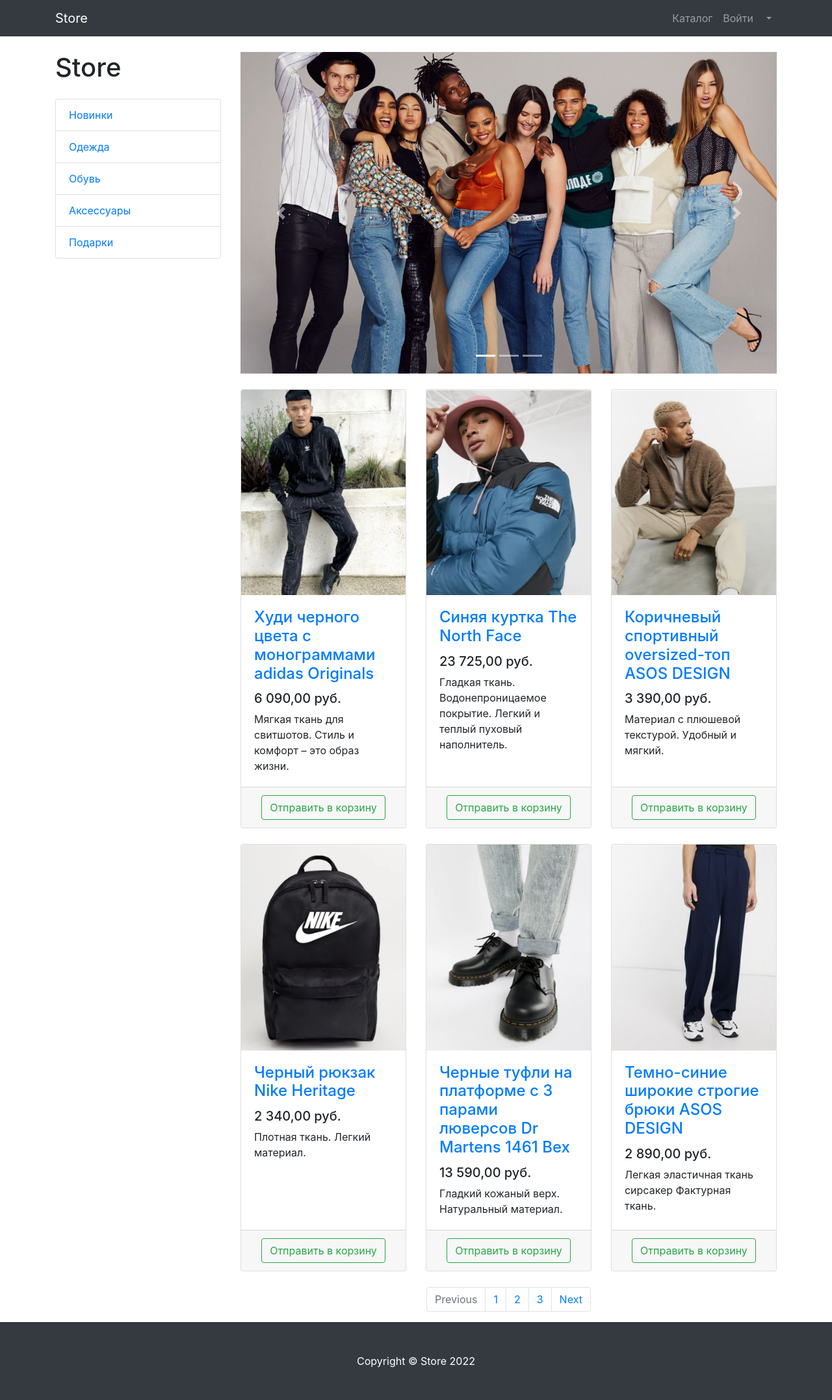
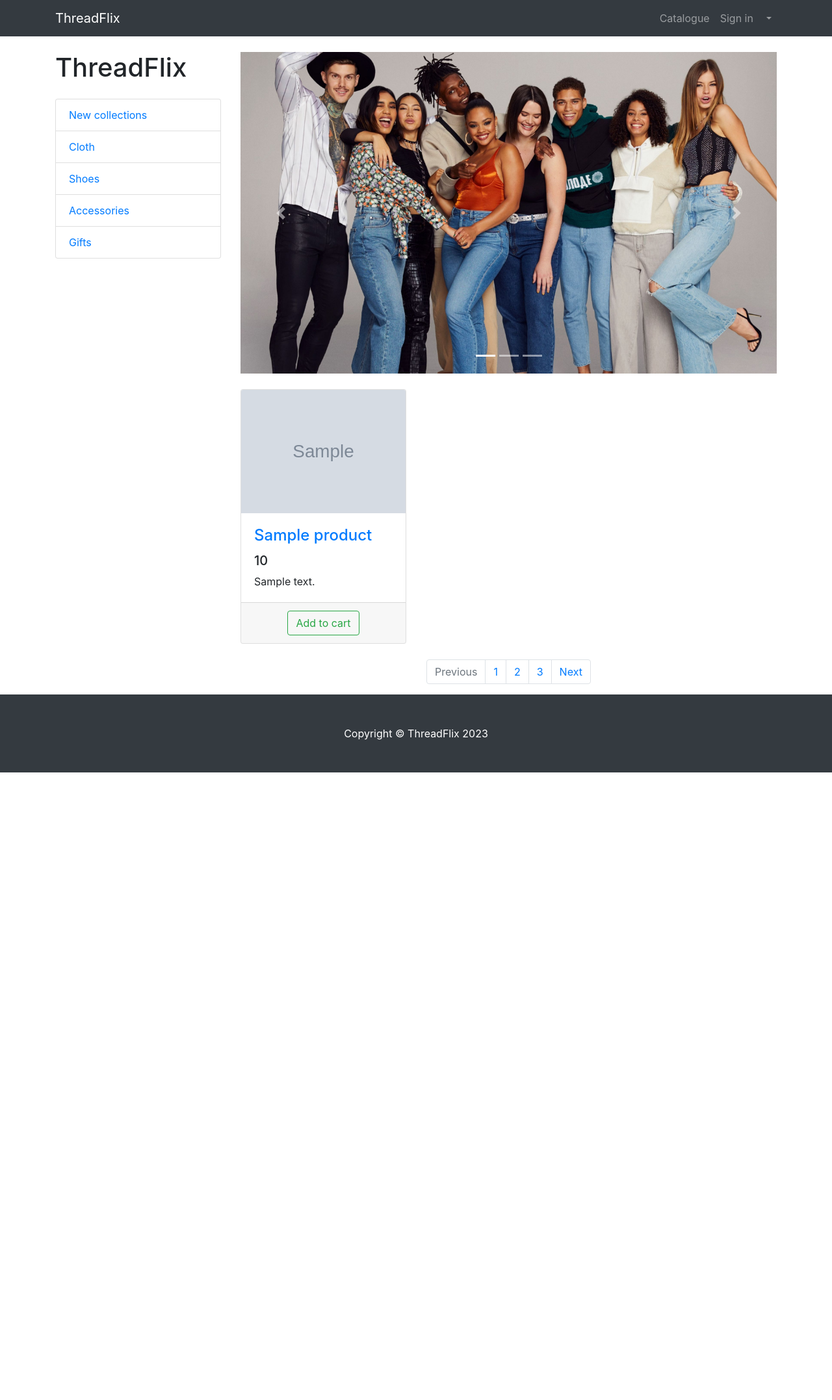
Before and after one commit to ithoughtitwashard/threadflix-store, a Django app: template src/products/templates/products/products.html in a window 1280 px wide. Shown: the whole page at 65% size. After the commit the page ends 1189 px from the top, so only its background shows below. Run offline with Django 4.2, Linux system fonts and the light colour scheme; the template is opened without the code that fills it: most values are stand-ins (such as "Sample title", 1, 10 or a date in 2020); grey boxes marked "Sample" are stand-in pictures; some libraries are stand-ins or nearby versions.

Commit message:
create base.html and make inheritance for index.html and products.html

```diff
--- /dev/null
+++ b/src/products/templates/products/base.html
@@ -0,0 +1,84 @@
+{% load static %}
+
+<!DOCTYPE html>
+<html lang="en">
+
+<head>
+
+    <meta charset="utf-8">
+    <meta name="viewport" content="width=device-width, initial-scale=1, shrink-to-fit=no">
+    <meta name="description" content="">
+    <meta name="author" content="">
+
+    <title>{{ title }}</title>
+
+    <!-- Bootstrap core CSS -->
+    <link href="{% static 'vendor/bootstrap/css/bootstrap.min.css' %}" rel="stylesheet">
+
+    <!-- Custom styles for this template -->
+    {% block css %} {% endblock %}
+
+</head>
+
+<body>
+
+<!-- Navigation -->
+<nav class="navbar navbar-expand-lg navbar-dark bg-dark fixed-top">
+    <div class="container">
+        <a class="navbar-brand" href="{% url 'index' %}">ThreadFlix</a>
+        <button class="navbar-toggler" type="button" data-toggle="collapse" data-target="#navbarResponsive"
+                aria-controls="navbarResponsive" aria-expanded="false" aria-label="Toggle navigation">
+            <span class="navbar-toggler-icon"></span>
+        </button>
+        <div class="collapse navbar-collapse" id="navbarResponsive">
+            <ul class="navbar-nav ml-auto">
+                <li class="nav-item">
+                    <a class="nav-link" href="{% url 'products' %}">Catalogue <i class="fas fa-shopping-bag"></i> </a>
+                </li>
+                <li class="nav-item">
+                    <a class="nav-link" href="users/login.html">Sign in <i class="fas fa-sign-in-alt"></i></a>
+                </li>
+                <li class="nav-item dropdown">
+                    <a class="nav-link dropdown-toggle" href="#" id="navbarDropdown" role="button"
+                       data-bs-toggle="dropdown" aria-expanded="false">
+                        <i class="fas fa-user-circle"></i>
+                    </a>
+                    <ul class="dropdown-menu" aria-labelledby="navbarDropdown">
+                        <li>
+                            <a class="dropdown-item" href="users/profile.html">My profile</a>
+                        </li>
+                        <li><a class="dropdown-item" href="orders/orders.html">Orders</a></li>
+                        <li><a class="dropdown-item" href="#">Admin-panel</a></li>
+                        <li>
+                            <hr class="dropdown-divider">
+                        </li>
+                        <li>
+                            <a class="dropdown-item" href="#">
+                                Log out
+                            </a>
+                        </li>
+                    </ul>
+                </li>
+            </ul>
+        </div>
+    </div>
+</nav>
+
+<!-- Page Content -->
+{% block content %} {% endblock %}
+
+{% block footer %} {% endblock %}
+
+<!-- Bootstrap core JavaScript -->
+<script src="{% static 'vendor/jquery/jquery.min.js' %}"></script>
+<script src="{% static 'vendor/bootstrap/js/bootstrap.bundle.min.js' %}"></script>
+<script src="https://cdn.jsdelivr.net/npm/bootstrap@5.1.3/dist/js/bootstrap.bundle.min.js"
+        integrity="sha384-ka7Sk0Gln4gmtz2MlQnikT1wXgYsOg+OMhuP+IlRH9sENBO0LRn5q+8nbTov4+1p"
+        crossorigin="anonymous"></script>
+
+<!-- FontAwesome script -->
+<script src="{% static 'vendor/fontawesome/fontawesome-icons.js' %}" crossorigin="anonymous"></script>
+
+</body>
+
+</html>
--- a/src/products/templates/products/products.html
+++ b/src/products/templates/products/products.html
@@ -1,81 +1,24 @@
-<!DOCTYPE html>
-<html lang="en">
+{% extends 'products/base.html' %}
+{% load static %}
 
-<head>
+{% block css %}
+    <link href="{% static 'vendor/css/products.css' %}" rel="stylesheet">
+{% endblock %}
 
-    <meta charset="utf-8">
-    <meta name="viewport" content="width=device-width, initial-scale=1, shrink-to-fit=no">
-    <meta name="description" content="">
-    <meta name="author" content="">
-
-    <title>Store - Каталог</title>
-
-    <!-- Bootstrap core CSS -->
-    <link href="/static/vendor/bootstrap/css/bootstrap.min.css" rel="stylesheet">
-
-    <!-- Custom styles for this template -->
-    <link href="/static/vendor/css/products.css" rel="stylesheet">
-
-</head>
-
-<body>
-
-<!-- Navigation -->
-<nav class="navbar navbar-expand-lg navbar-dark bg-dark fixed-top">
-    <div class="container">
-        <a class="navbar-brand" href="index.html">Store</a>
-        <button class="navbar-toggler" type="button" data-toggle="collapse" data-target="#navbarResponsive"
-                aria-controls="navbarResponsive" aria-expanded="false" aria-label="Toggle navigation">
-            <span class="navbar-toggler-icon"></span>
-        </button>
-        <div class="collapse navbar-collapse" id="navbarResponsive">
-            <ul class="navbar-nav ml-auto">
-                <li class="nav-item">
-                    <a class="nav-link" href="products.html">Каталог <i class="fas fa-shopping-bag"></i> </a>
-                </li>
-                <li class="nav-item">
-                    <a class="nav-link" href="users/login.html">Войти <i class="fas fa-sign-in-alt"></i></a>
-                </li>
-                <li class="nav-item dropdown">
-                    <a class="nav-link dropdown-toggle" href="#" id="navbarDropdown" role="button"
-                       data-bs-toggle="dropdown" aria-expanded="false">
-                        <i class="fas fa-user-circle"></i>
-                    </a>
-                    <ul class="dropdown-menu" aria-labelledby="navbarDropdown">
-                        <li>
-                            <a class="dropdown-item" href="users/profile.html">Профиль</a>
-                        </li>
-                        <li><a class="dropdown-item" href="orders/orders.html">Заказы</a></li>
-                        <li><a class="dropdown-item" href="#">Админ-панель</a></li>
-                        <li>
-                            <hr class="dropdown-divider">
-                        </li>
-                        <li>
-                            <a class="dropdown-item" href="#">
-                                Выйти
-                            </a>
-                        </li>
-                    </ul>
-                </li>
-            </ul>
-        </div>
-    </div>
-</nav>
-
-<!-- Page Content -->
+{% block content %}
 <div class="container">
 
     <div class="row">
 
         <div class="col-lg-3">
 
-            <h1 class="my-4">Store</h1>
+            <h1 class="my-4">ThreadFlix</h1>
             <div class="list-group">
-                <a href="#" class="list-group-item">Новинки</a>
-                <a href="#" class="list-group-item">Одежда</a>
-                <a href="#" class="list-group-item">Обувь</a>
-                <a href="#" class="list-group-item">Аксессуары</a>
-                <a href="#" class="list-group-item">Подарки</a>
+                <a href="#" class="list-group-item">New collections</a>
+                <a href="#" class="list-group-item">Cloth</a>
+                <a href="#" class="list-group-item">Shoes</a>
+                <a href="#" class="list-group-item">Accessories</a>
+                <a href="#" class="list-group-item">Gifts</a>
             </div>
 
         </div>
@@ -91,13 +34,13 @@
                 </ol>
                 <div class="carousel-inner" role="listbox">
                     <div class="carousel-item active">
-                        <img class="d-block img-fluid" src="/static/vendor/img/slides/slide-1.jpg" alt="First slide">
+                        <img class="d-block img-fluid" src="{% static 'vendor/img/slides/slide-1.jpg' %}" alt="First slide">
                     </div>
                     <div class="carousel-item">
-                        <img class="d-block img-fluid" src="/static/vendor/img/slides/slide-2.jpg" alt="Second slide">
+                        <img class="d-block img-fluid" src="{% static 'vendor/img/slides/slide-2.jpg' %}" alt="Second slide">
                     </div>
                     <div class="carousel-item">
-                        <img class="d-block img-fluid" src="/static/vendor/img/slides/slide-3.jpg" alt="Third slide">
+                        <img class="d-block img-fluid" src="{% static 'vendor/img/slides/slide-3.jpg' %}" alt="Third slide">
                     </div>
                 </div>
                 <a class="carousel-control-prev" href="#carouselExampleIndicators" role="button" data-slide="prev">
@@ -111,127 +54,127 @@
             </div>
 
             <div class="row">
-
+            {% for product in products %}
                 <div class="col-lg-4 col-md-6 mb-4">
                     <div class="card h-100">
                         <a href="#">
                             <img class="card-img-top"
-                                 src="/static/vendor/img/products/Adidas-hoodie.png"
+                                 src={{product.image}}
                                  alt="">
                         </a>
                         <div class="card-body">
                             <h4 class="card-title">
-                                <a href="#">Худи черного цвета с монограммами adidas Originals</a>
+                                <a href="#">{{ product.name }}</a>
                             </h4>
-                            <h5>6 090,00 руб.</h5>
-                            <p class="card-text">Мягкая ткань для свитшотов. Стиль и комфорт – это образ жизни.</p>
+                            <h5>{{ product.price }}</h5>
+                            <p class="card-text">{{ product.description }}</p>
                         </div>
                         <div class="card-footer text-center">
-                            <button type="button" class="btn btn-outline-success">Отправить в корзину</button>
+                            <button type="button" class="btn btn-outline-success">Add to cart</button>
                         </div>
                     </div>
                 </div>
+            {% endfor %}
+<!--                <div class="col-lg-4 col-md-6 mb-4">-->
+<!--                    <div class="card h-100">-->
+<!--                        <a href="#">-->
+<!--                            <img class="card-img-top"-->
+<!--                                 src="/static/vendor/img/products/Blue-jacket-The-North-Face.png" alt="">-->
+<!--                        </a>-->
+<!--                        <div class="card-body">-->
+<!--                            <h4 class="card-title">-->
+<!--                                <a href="#">The North Face Blue jacket</a>-->
+<!--                            </h4>-->
+<!--                            <h5>12750₴</h5>-->
+<!--                            <p class="card-text">-->
+<!--                                Smooth fabric. Waterproof coating. Lightweight and warm down fill.-->
+<!--                            </p>-->
+<!--                        </div>-->
+<!--                        <div class="card-footer text-center">-->
+<!--                            <button type="button" class="btn btn-outline-success">Add to cart</button>-->
+<!--                        </div>-->
+<!--                    </div>-->
+<!--                </div>-->
 
-                <div class="col-lg-4 col-md-6 mb-4">
-                    <div class="card h-100">
-                        <a href="#">
-                            <img class="card-img-top"
-                                 src="/static/vendor/img/products/Blue-jacket-The-North-Face.png" alt="">
-                        </a>
-                        <div class="card-body">
-                            <h4 class="card-title">
-                                <a href="#">Синяя куртка The North Face</a>
-                            </h4>
-                            <h5>23 725,00 руб.</h5>
-                            <p class="card-text">
-                                Гладкая ткань. Водонепроницаемое покрытие. Легкий и теплый пуховый наполнитель.
-                            </p>
-                        </div>
-                        <div class="card-footer text-center">
-                            <button type="button" class="btn btn-outline-success">Отправить в корзину</button>
-                        </div>
-                    </div>
-                </div>
+<!--                <div class="col-lg-4 col-md-6 mb-4">-->
+<!--                    <div class="card h-100">-->
+<!--                        <a href="#">-->
+<!--                            <img class="card-img-top"-->
+<!--                                 src="/static/vendor/img/products/Brown-sports-oversized-top-ASOS-DESIGN.png"-->
+<!--                                 alt="">-->
+<!--                        </a>-->
+<!--                        <div class="card-body">-->
+<!--                            <h4 class="card-title">-->
+<!--                                <a href="#">ASOS DESIGN oversized sports top in brown</a>-->
+<!--                            </h4>-->
+<!--                            <h5>1499₴</h5>-->
+<!--                            <p class="card-text">Plush material. Comfortable and soft.</p>-->
+<!--                        </div>-->
+<!--                        <div class="card-footer text-center">-->
+<!--                            <button type="button" class="btn btn-outline-success">Add to cart</button>-->
+<!--                        </div>-->
+<!--                    </div>-->
+<!--                </div>-->
 
-                <div class="col-lg-4 col-md-6 mb-4">
-                    <div class="card h-100">
-                        <a href="#">
-                            <img class="card-img-top"
-                                 src="/static/vendor/img/products/Brown-sports-oversized-top-ASOS-DESIGN.png"
-                                 alt="">
-                        </a>
-                        <div class="card-body">
-                            <h4 class="card-title">
-                                <a href="#">Коричневый спортивный oversized-топ ASOS DESIGN</a>
-                            </h4>
-                            <h5>3 390,00 руб.</h5>
-                            <p class="card-text">Материал с плюшевой текстурой. Удобный и мягкий.</p>
-                        </div>
-                        <div class="card-footer text-center">
-                            <button type="button" class="btn btn-outline-success">Отправить в корзину</button>
-                        </div>
-                    </div>
-                </div>
+<!--                <div class="col-lg-4 col-md-6 mb-4">-->
+<!--                    <div class="card h-100">-->
+<!--                        <a href="#">-->
+<!--                            <img class="card-img-top"-->
+<!--                                 src="/static/vendor/img/products/Black-Nike-Heritage-backpack.png"-->
+<!--                                 alt="">-->
+<!--                        </a>-->
+<!--                        <div class="card-body">-->
+<!--                            <h4 class="card-title">-->
+<!--                                <a href="#">Nike Black Heritage Backpack</a>-->
+<!--                            </h4>-->
+<!--                            <h5>800₴</h5>-->
+<!--                            <p class="card-text">Firmly. Compactly. Easy.</p>-->
+<!--                        </div>-->
+<!--                        <div class="card-footer text-center">-->
+<!--                            <button type="button" class="btn btn-outline-success">Add to cart</button>-->
+<!--                        </div>-->
+<!--                    </div>-->
+<!--                </div>-->
 
-                <div class="col-lg-4 col-md-6 mb-4">
-                    <div class="card h-100">
-                        <a href="#">
-                            <img class="card-img-top"
-                                 src="/static/vendor/img/products/Black-Nike-Heritage-backpack.png"
-                                 alt="">
-                        </a>
-                        <div class="card-body">
-                            <h4 class="card-title">
-                                <a href="#">Черный рюкзак Nike Heritage</a>
-                            </h4>
-                            <h5>2 340,00 руб.</h5>
-                            <p class="card-text">Плотная ткань. Легкий материал.</p>
-                        </div>
-                        <div class="card-footer text-center">
-                            <button type="button" class="btn btn-outline-success">Отправить в корзину</button>
-                        </div>
-                    </div>
-                </div>
+<!--                <div class="col-lg-4 col-md-6 mb-4">-->
+<!--                    <div class="card h-100">-->
+<!--                        <a href="#">-->
+<!--                            <img class="card-img-top"-->
+<!--                                 src="/static/vendor/img/products/Black-Dr-Martens-shoes.png"-->
+<!--                                 alt="">-->
+<!--                        </a>-->
+<!--                        <div class="card-body">-->
+<!--                            <h4 class="card-title">-->
+<!--                                <a href="#">Dr Martens 1461 Bex Black 3-Eye Platform Shoes</a>-->
+<!--                            </h4>-->
+<!--                            <h5>9800₴</h5>-->
+<!--                            <p class="card-text">Smooth leather upper. Natural material.</p>-->
+<!--                        </div>-->
+<!--                        <div class="card-footer text-center">-->
+<!--                            <button type="button" class="btn btn-outline-success">Add to cart</button>-->
+<!--                        </div>-->
+<!--                    </div>-->
+<!--                </div>-->
 
-                <div class="col-lg-4 col-md-6 mb-4">
-                    <div class="card h-100">
-                        <a href="#">
-                            <img class="card-img-top"
-                                 src="/static/vendor/img/products/Black-Dr-Martens-shoes.png"
-                                 alt="">
-                        </a>
-                        <div class="card-body">
-                            <h4 class="card-title">
-                                <a href="#">Черные туфли на платформе с 3 парами люверсов Dr Martens 1461 Bex</a>
-                            </h4>
-                            <h5>13 590,00 руб.</h5>
-                            <p class="card-text">Гладкий кожаный верх. Натуральный материал.</p>
-                        </div>
-                        <div class="card-footer text-center">
-                            <button type="button" class="btn btn-outline-success">Отправить в корзину</button>
-                        </div>
-                    </div>
-                </div>
-
-                <div class="col-lg-4 col-md-6 mb-4">
-                    <div class="card h-100">
-                        <a href="#">
-                            <img class="card-img-top"
-                                 src="/static/vendor/img/products/Dark-blue-wide-leg-ASOs-DESIGN-trousers.png"
-                                 alt="">
-                        </a>
-                        <div class="card-body">
-                            <h4 class="card-title">
-                                <a href="#">Темно-синие широкие строгие брюки ASOS DESIGN</a>
-                            </h4>
-                            <h5>2 890,00 руб.</h5>
-                            <p class="card-text">Легкая эластичная ткань сирсакер Фактурная ткань.</p>
-                        </div>
-                        <div class="card-footer text-center">
-                            <button type="button" class="btn btn-outline-success">Отправить в корзину</button>
-                        </div>
-                    </div>
-                </div>
+<!--                <div class="col-lg-4 col-md-6 mb-4">-->
+<!--                    <div class="card h-100">-->
+<!--                        <a href="#">-->
+<!--                            <img class="card-img-top"-->
+<!--                                 src="/static/vendor/img/products/Dark-blue-wide-leg-ASOs-DESIGN-trousers.png"-->
+<!--                                 alt="">-->
+<!--                        </a>-->
+<!--                        <div class="card-body">-->
+<!--                            <h4 class="card-title">-->
+<!--                                <a href="#">ASOS DESIGN wide leg tailored trousers in navy</a>-->
+<!--                            </h4>-->
+<!--                            <h5>2300₴</h5>-->
+<!--                            <p class="card-text">Lightweight stretch fabric.</p>-->
+<!--                        </div>-->
+<!--                        <div class="card-footer text-center">-->
+<!--                            <button type="button" class="btn btn-outline-success">Add to cart</button>-->
+<!--                        </div>-->
+<!--                    </div>-->
+<!--                </div>-->
 
             </div>
 
@@ -254,26 +197,13 @@
     </div>
 
 </div>
-<!-- /.container -->
+{% endblock %}
 
-<!-- Footer -->
+{% block footer%}
 <footer class="py-5 bg-dark">
     <div class="container">
-        <p class="m-0 text-center text-white">Copyright &copy; Store 2022</p>
+        <p class="m-0 text-center text-white">Copyright &copy; ThreadFlix 2023</p>
     </div>
     <!-- /.container -->
 </footer>
-
-<!-- Bootstrap core JavaScript -->
-<script src="/static/vendor/jquery/jquery.min.js"></script>
-<script src="/static/vendor/bootstrap/js/bootstrap.bundle.min.js"></script>
-<script src="https://cdn.jsdelivr.net/npm/bootstrap@5.1.3/dist/js/bootstrap.bundle.min.js"
-        integrity="sha384-ka7Sk0Gln4gmtz2MlQnikT1wXgYsOg+OMhuP+IlRH9sENBO0LRn5q+8nbTov4+1p"
-        crossorigin="anonymous"></script>
-
-<!-- FontAwesome script -->
-<script src="/static/vendor/fontawesome/fontawesome-icons.js" crossorigin="anonymous"></script>
-
-</body>
-
-</html>
+{% endblock %}
```
Also changed, not shown: src/products/templates/products/index.html (+8 -78 lines).
